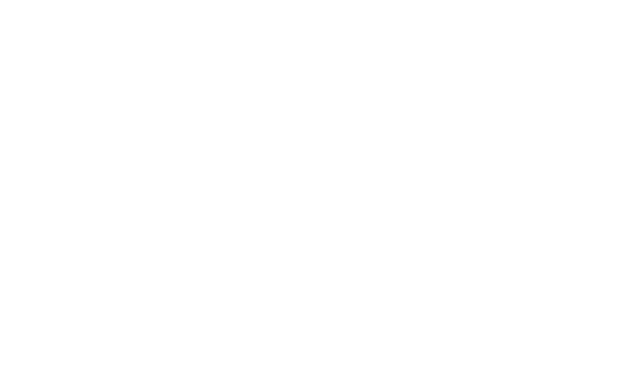
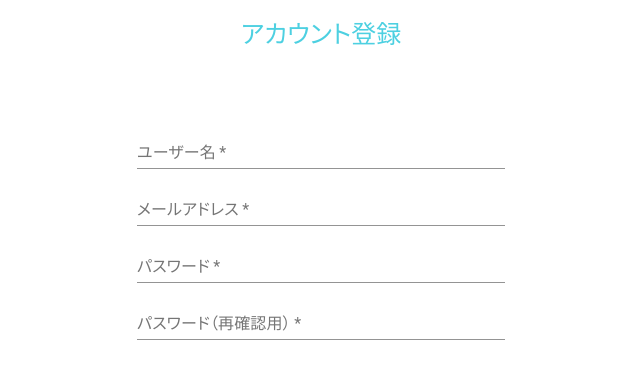
Before and after one commit to TAKU1022/ec-demo, a React (Create React App) app: page /signup in a window 1280 px wide. Shown: the top 370 px of the page, without its empty margins (319-959 px from the left). Built offline with nearby package versions, Linux system fonts and the light colour scheme.

Commit message:
アカウント登録画面追加

```diff
--- a/src/Router.tsx
+++ b/src/Router.tsx
@@ -1,10 +1,11 @@
 import { VFC } from 'react';
 import { Route, Switch } from 'react-router';
-import { Home, Login } from './templates';
+import { Home, Login, SignUp } from './templates';
 
 const Router: VFC = () => {
   return (
     <Switch>
+      <Route exact path="/signup" component={SignUp} />
       <Route exact path="/login" component={Login} />
       <Route exact path="/" component={Home} />
     </Switch>
--- /dev/null
+++ b/src/templates/SignUp.tsx
@@ -0,0 +1,80 @@
+import { ChangeEvent, useCallback, VFC } from 'react';
+import { useState } from 'react';
+import { TextInput } from '../components/UIkit';
+
+const SignUp: VFC = () => {
+  const [username, setUsername] = useState('');
+  const [email, setEmail] = useState('');
+  const [password, setPasword] = useState('');
+  const [confirmPassword, setConfirmPasword] = useState('');
+
+  const inputUsername = useCallback(
+    (event: ChangeEvent<HTMLInputElement>) => setUsername(event.target.value),
+    [setUsername]
+  );
+
+  const inputEmail = useCallback(
+    (event: ChangeEvent<HTMLInputElement>) => setEmail(event.target.value),
+    [setEmail]
+  );
+
+  const inputPassword = useCallback(
+    (event: ChangeEvent<HTMLInputElement>) => setPasword(event.target.value),
+    [setPasword]
+  );
+
+  const inputConfirmPassword = useCallback(
+    (event: ChangeEvent<HTMLInputElement>) =>
+      setConfirmPasword(event.target.value),
+    [setConfirmPasword]
+  );
+
+  return (
+    <div className="c-section-container">
+      <h2 className="u-text__headline u-text-center">アカウント登録</h2>
+      <div className="module-spacer--medium" />
+      <TextInput
+        fullWidth={true}
+        label={'ユーザー名'}
+        multiline={false}
+        minRows={1}
+        required={true}
+        value={username}
+        type={'text'}
+        onChange={inputUsername}
+      />
+      <TextInput
+        fullWidth={true}
+        label={'メールアドレス'}
+        multiline={false}
+        minRows={1}
+        required={true}
+        value={email}
+        type={'emial'}
+        onChange={inputEmail}
+      />
+      <TextInput
+        fullWidth={true}
+        label={'パスワード'}
+        multiline={false}
+        minRows={1}
+        required={true}
+        value={password}
+        type={'password'}
+        onChange={inputPassword}
+      />
+      <TextInput
+        fullWidth={true}
+        label={'パスワード（再確認用）'}
+        multiline={false}
+        minRows={1}
+        required={true}
+        value={confirmPassword}
+        type={'password'}
+        onChange={inputConfirmPassword}
+      />
+    </div>
+  );
+};
+
+export default SignUp;
--- a/src/templates/index.ts
+++ b/src/templates/index.ts
@@ -1,2 +1,3 @@
 export { default as Home } from './Home';
 export { default as Login } from './Login';
+export { default as SignUp } from './SignUp';
```
